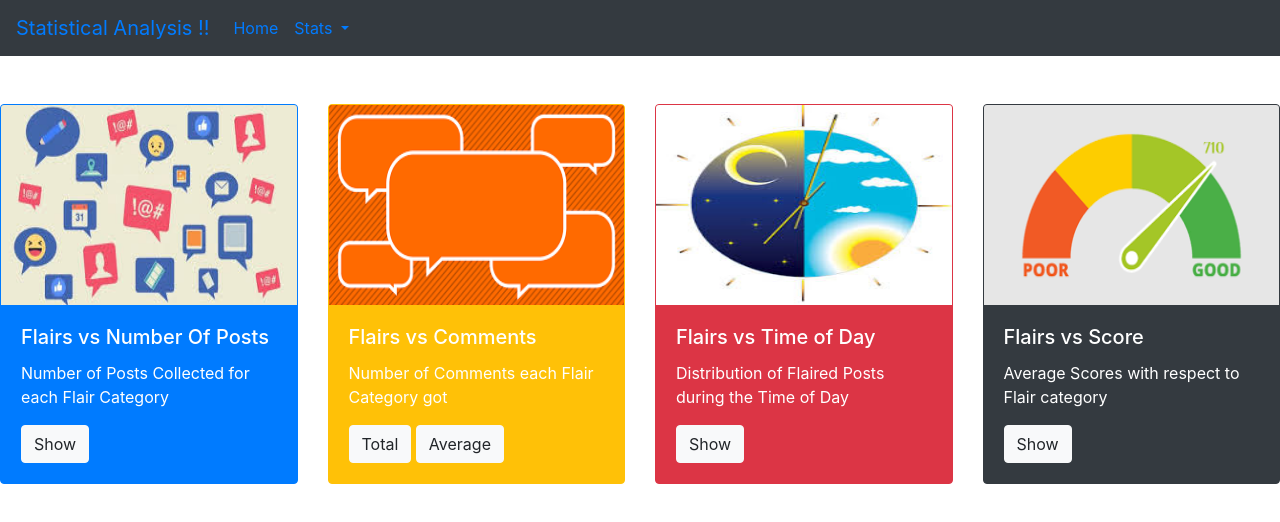
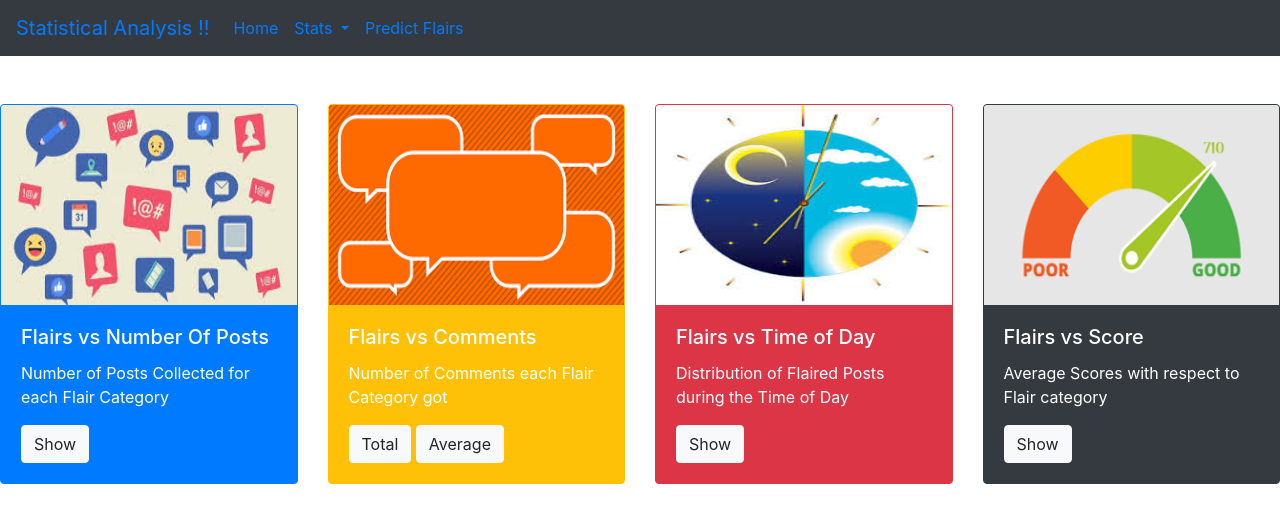
Before and after one commit to the-stranded-alien/reddit_stats, a website: page home/index.html in a window 1280 px wide. Drawn offline with nearby package versions, Linux system fonts and the light colour scheme.

Commit message:
Added Prediction App Link

```diff
--- a/home/index.html
+++ b/home/index.html
@@ -46,6 +46,9 @@
                         <a class="dropdown-item" href="../analytics/stat4.html"> Flairs vs Scores </a>
                     </div>
                 </li>
+                <li class="nav-item active">
+                    <a class="nav-link" href="https://flair-api-json.herokuapp.com/"> Predict Flairs </a>
+                </li>
             </ul>
         </div>
     </nav>
```
